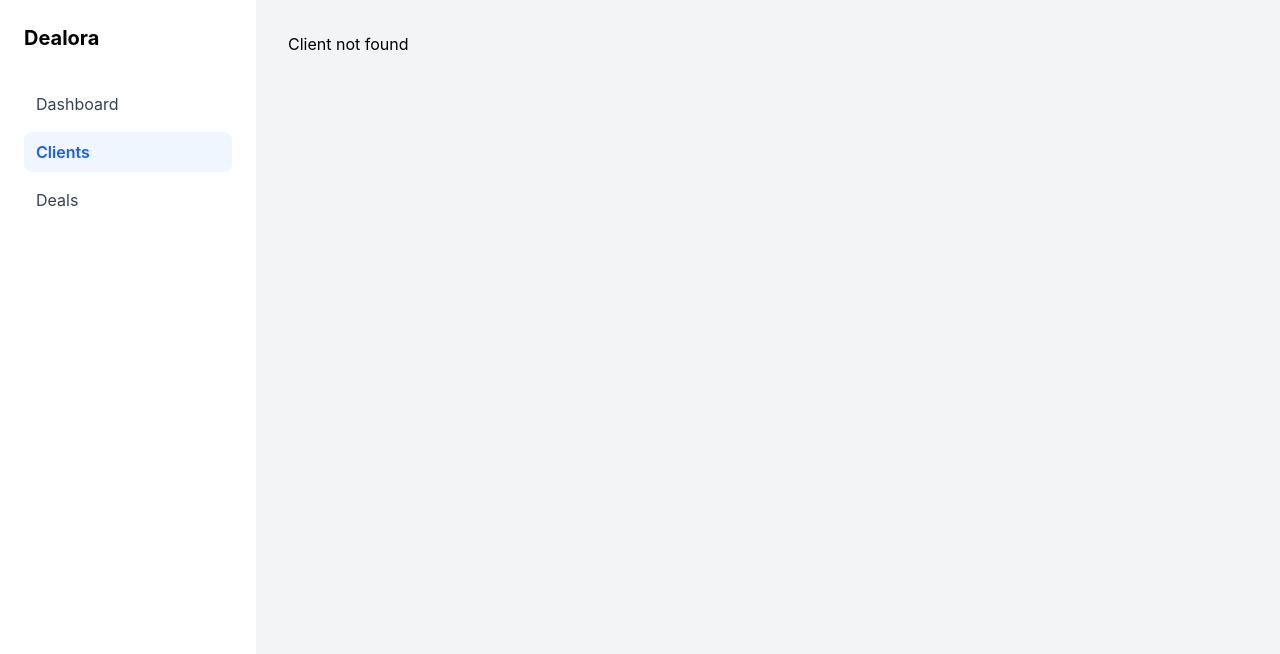
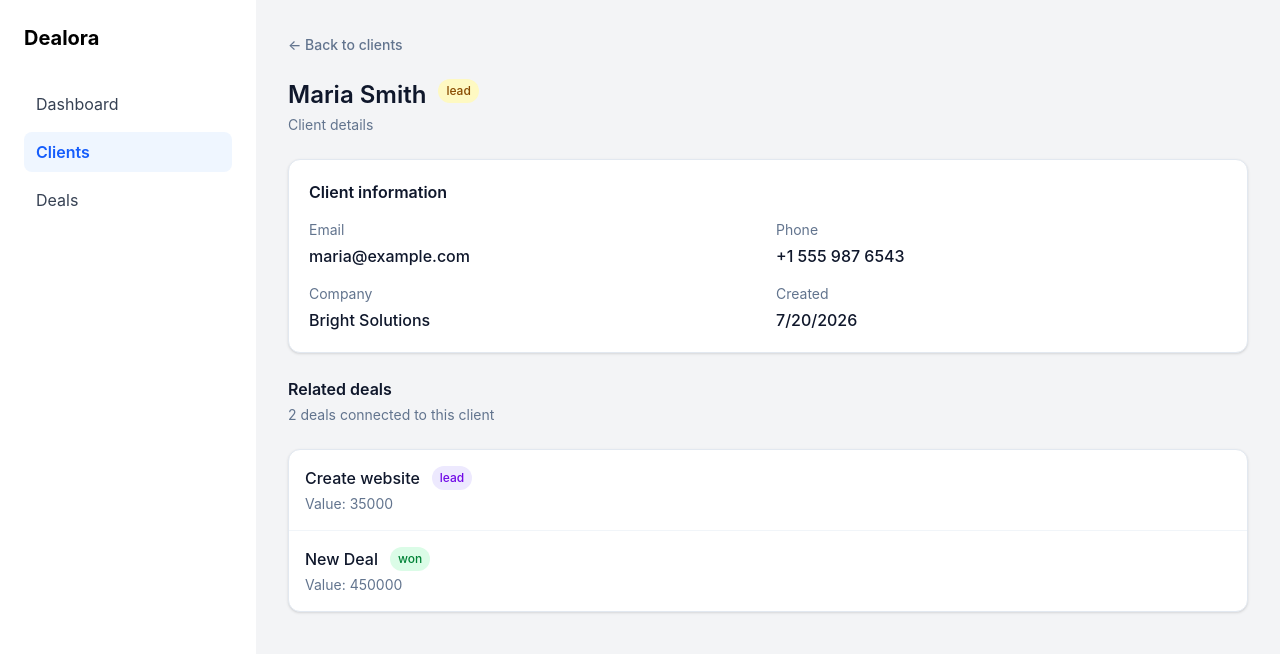
Before and after one commit to vasilyefff/flowcrm, a React (Vite) app: page /clients/2 in a window 1280 px wide. Before the commit this address had no page. Shown: the top 654 px of the page. Built offline with nearby package versions, Linux system fonts and the light colour scheme; data requests are answered from the project's data file.

Commit message:
feat(clients): improve client details page

```diff
--- a/src/pages/clients/ClientDetailsPage.tsx
+++ b/src/pages/clients/ClientDetailsPage.tsx
@@ -1,40 +1,126 @@
 import { Link, useParams } from 'react-router-dom'
-import { useSelector } from 'react-redux'
-import type { RootState } from '@/app/store/store'
+import { useEffect } from 'react'
+import { useDispatch, useSelector } from 'react-redux'
+import type { AppDispatch, RootState } from '@/app/store'
+
+import { fetchClients } from '@/entities/client/model/clientSlice'
+import { fetchDeals } from '@/entities/deal/model/dealSlice'
+
+import { Badge } from '@/shared/ui/Badge'
 
 export const ClientDetailsPage = () => {
   const { clientId } = useParams()
+  const dispatch = useDispatch<AppDispatch>()
+
   const clients = useSelector((state: RootState) => state.clients.items)
+  const fetchStatus = useSelector(
+    (state: RootState) => state.clients.fetchStatus,
+  )
+  const error = useSelector((state: RootState) => state.clients.error)
   const client = clients.find((client) => client.id === clientId)
 
   const deals = useSelector((state: RootState) => state.deals.items)
   const clientDeals = deals.filter((deal) => deal.clientId === clientId)
+
+  useEffect(() => {
+    dispatch(fetchClients())
+    dispatch(fetchDeals())
+  }, [dispatch])
+
+  if (fetchStatus === 'loading' || fetchStatus === 'idle') {
+    return <p>Loading client...</p>
+  }
+
+  if (fetchStatus === 'failed') {
+    return <p>{error}</p>
+  }
 
   if (!client) {
     return <p>Client not found</p>
   }
 
   return (
-    <div>
-      <Link to="/clients">← Back to clients</Link>
-      <h2>Client details</h2>
-      <p>Name: {client.name}</p>
-      <p>Email: {client.email}</p>
-      <p>Phone: {client.phone}</p>
-      <p>Company: {client.company}</p>
-      <p>Status: {client.status}</p>
-      <h3>Client deals</h3>
-      <p>Total deals: {clientDeals.length}</p>
+    <div className="space-y-6">
+      <Link
+        to="/clients"
+        className="inline-flex text-sm font-medium text-slate-500 transition hover:text-slate-900"
+      >
+        ← Back to clients
+      </Link>
+      <div className="flex items-start gap-3">
+        <div>
+          <h1 className="text-2xl font-semibold text-slate-900">
+            {client.name}
+          </h1>
+
+          <p className="mt-1 text-sm text-slate-500">Client details</p>
+        </div>
+
+        <Badge variant={client.status}>{client.status}</Badge>
+      </div>
+
+      <div className="rounded-xl border border-slate-200 bg-white p-5 shadow-sm">
+        <h2 className="text-base font-semibold text-slate-900">
+          Client information
+        </h2>
+
+        <div className="mt-4 grid gap-4 sm:grid-cols-2">
+          <div>
+            <p className="text-sm text-slate-500">Email</p>
+            <p className="mt-1 font-medium text-slate-900">{client.email}</p>
+          </div>
+
+          <div>
+            <p className="text-sm text-slate-500">Phone</p>
+            <p className="mt-1 font-medium text-slate-900">{client.phone}</p>
+          </div>
+
+          <div>
+            <p className="text-sm text-slate-500">Company</p>
+            <p className="mt-1 font-medium text-slate-900">{client.company}</p>
+          </div>
+
+          <div>
+            <p className="text-sm text-slate-500">Created</p>
+            <p className="mt-1 font-medium text-slate-900">
+              {new Date(client.createdAt).toLocaleDateString()}
+            </p>
+          </div>
+        </div>
+      </div>
+
+      <div>
+        <h2 className="text-base font-semibold text-slate-900">
+          Related deals
+        </h2>
+        <p className="mt-1 text-sm text-slate-500">
+          {clientDeals.length} deals connected to this client
+        </p>
+      </div>
+
       {clientDeals.length === 0 ? (
-        <p>This client has no deals yet.</p>
+        <p className="text-sm text-slate-500">This client has no deals yet.</p>
       ) : (
-        clientDeals.map((deal) => (
-          <div key={deal.id}>
-            <p>Title: {deal.title}</p>
-            <p>Value: {deal.value}</p>
-            <p>Stage: {deal.stage}</p>
-          </div>
-        ))
+        <div className="overflow-hidden rounded-xl border border-slate-200 bg-white shadow-sm">
+          {clientDeals.map((deal) => (
+            <div
+              key={deal.id}
+              className="border-b border-slate-100 p-4 last:border-b-0"
+            >
+              <div className="flex items-center gap-3">
+                <p className="font-medium text-slate-900">{deal.title}</p>
+
+                <Badge
+                  variant={deal.stage === 'lead' ? 'dealLead' : deal.stage}
+                >
+                  {deal.stage}
+                </Badge>
+              </div>
+
+              <p className="mt-1 text-sm text-slate-500">Value: {deal.value}</p>
+            </div>
+          ))}
+        </div>
       )}
     </div>
   )
```
